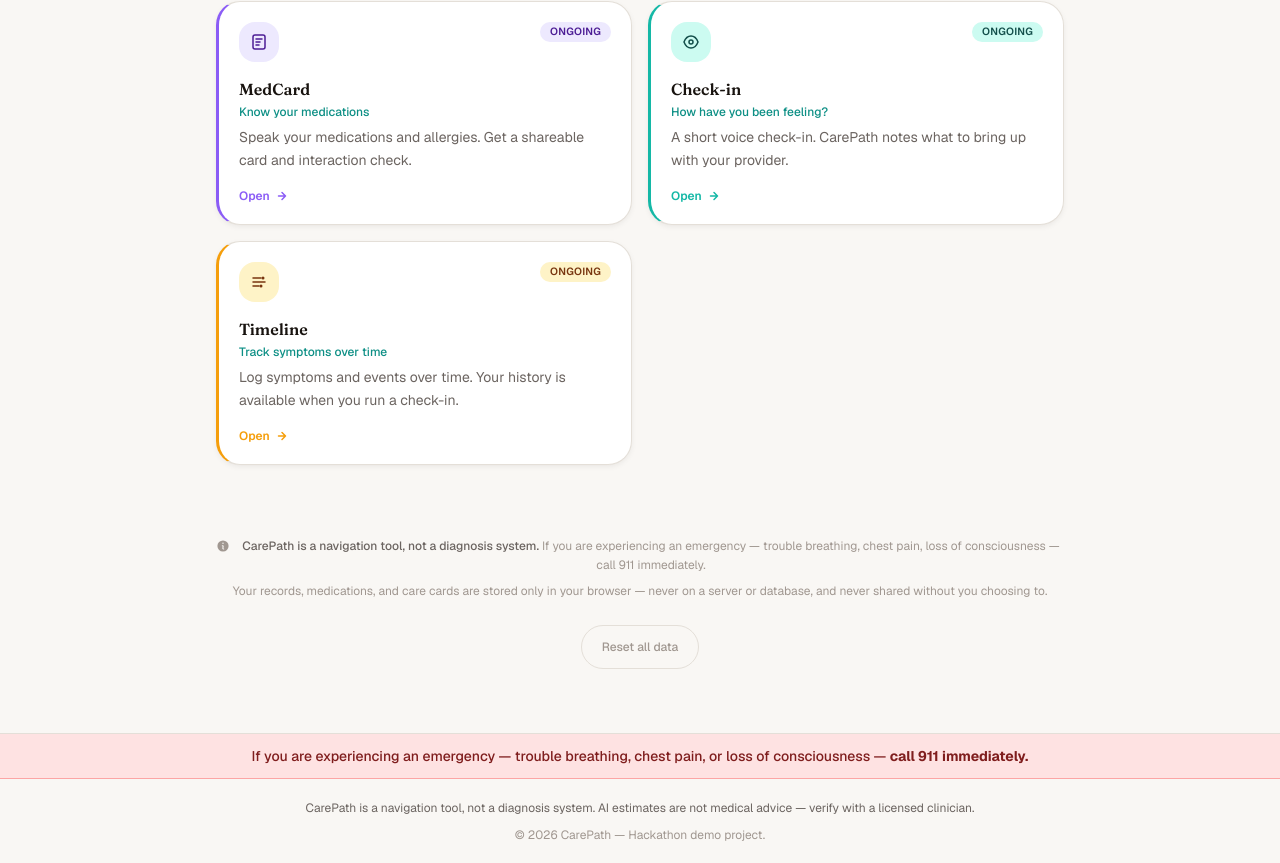
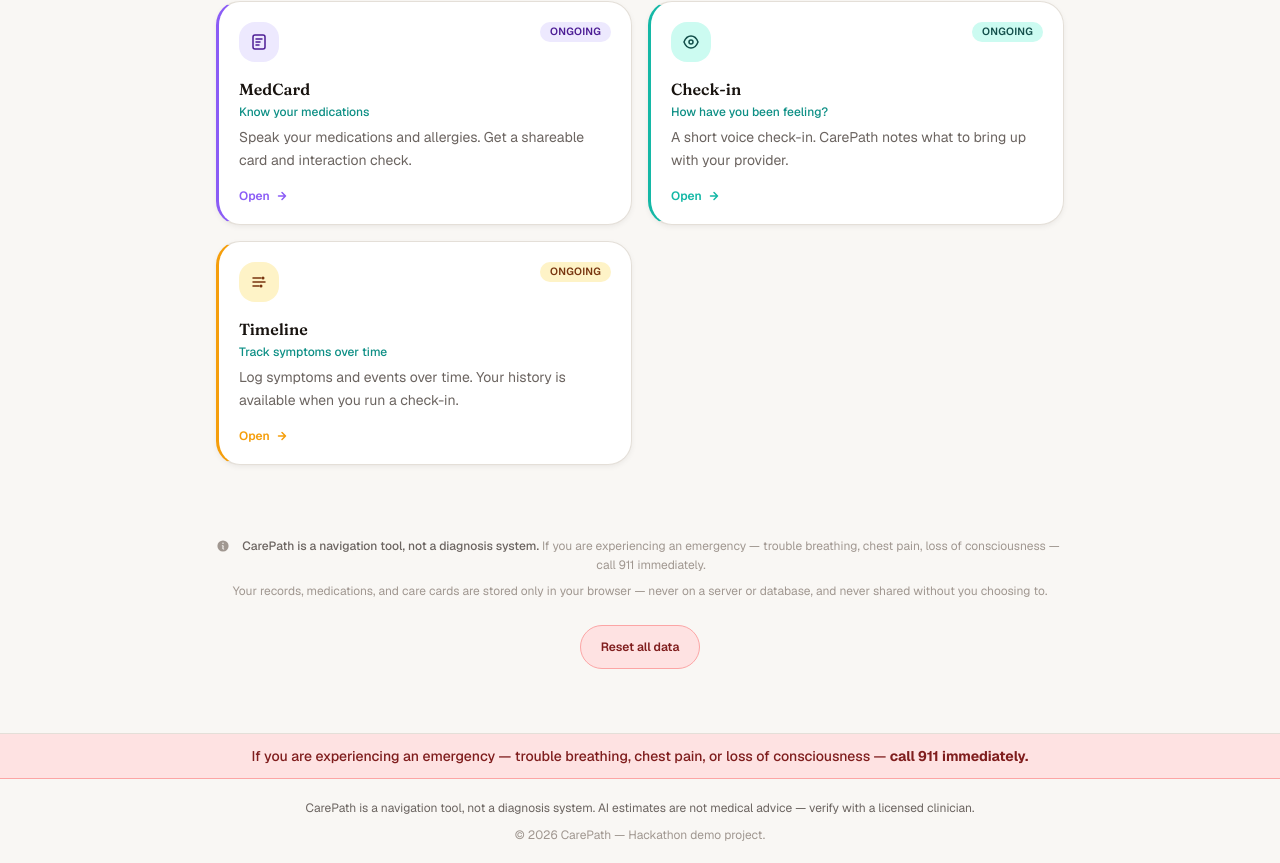
Before and after one commit to TarunYadgirkar/carepath, a Next.js app: page / in a window 1280 px wide. Shown: the part 1116-1979 px from the top of the page. Built offline with nearby package versions, Linux system fonts and the light colour scheme.

Commit message:
style: make Reset all data button red (destructive)

```diff
--- a/src/app/page.tsx
+++ b/src/app/page.tsx
@@ -296,8 +296,12 @@
         <button
           type="button"
           onClick={handleResetAll}
-          className="min-h-[44px] rounded-full px-5 py-2 text-xs font-medium transition-colors duration-150 hover:opacity-80"
-          style={{ color: "var(--text-subtle)", border: "1px solid var(--border)" }}
+          className="min-h-[44px] rounded-full px-5 py-2 text-xs font-semibold transition-opacity duration-150 hover:opacity-80"
+          style={{
+            color: "var(--care-er-text)",
+            background: "var(--care-er-bg)",
+            border: "1px solid var(--care-er-border)",
+          }}
         >
           Reset all data
         </button>
```
